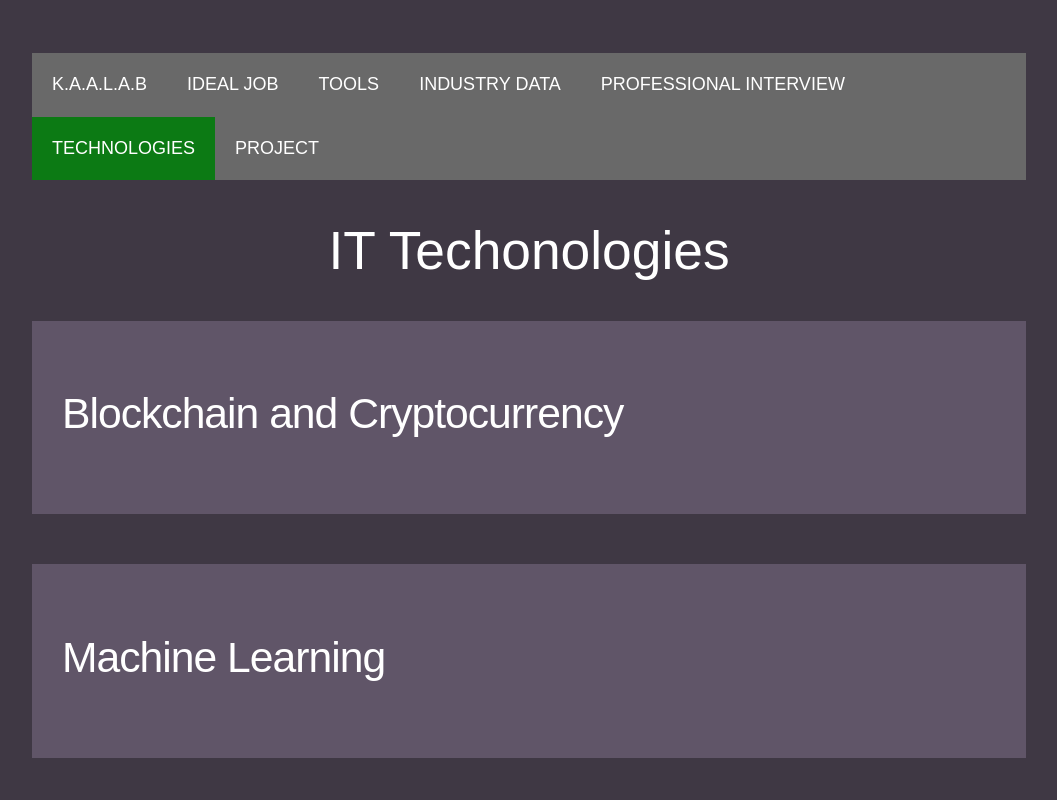
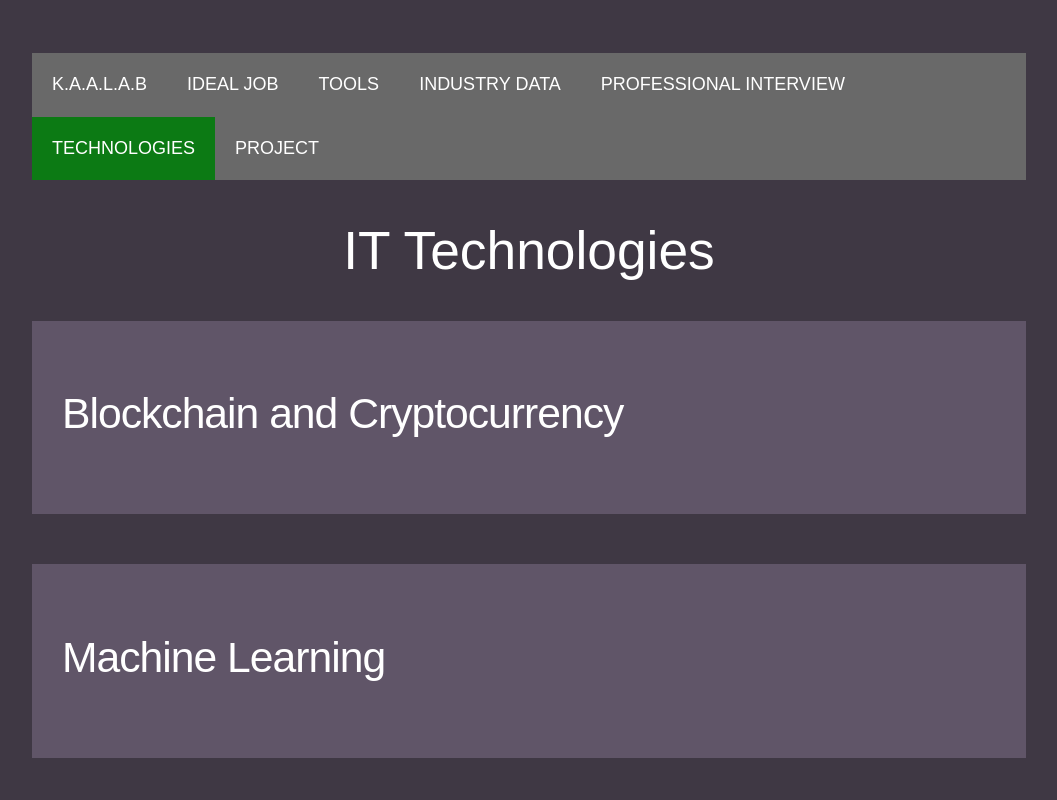
Before and after one commit to S3939981/Assignment2, a plain HTML site: page technologies.html in a window 1280 px wide. Shown: the top 800 px of the page, without its empty margins (111-1168 px from the left). Drawn offline with Linux system fonts and the light colour scheme.

Commit message:
Update technologies.html

```diff
--- a/technologies.html
+++ b/technologies.html
@@ -29,7 +29,7 @@
     </a>
   </div>
 
-<h1>IT Techonologies</h1>
+<h1>IT Technologies</h1>
   <article>
   <p>
   <h2>Blockchain and Cryptocurrency</h2>
```
